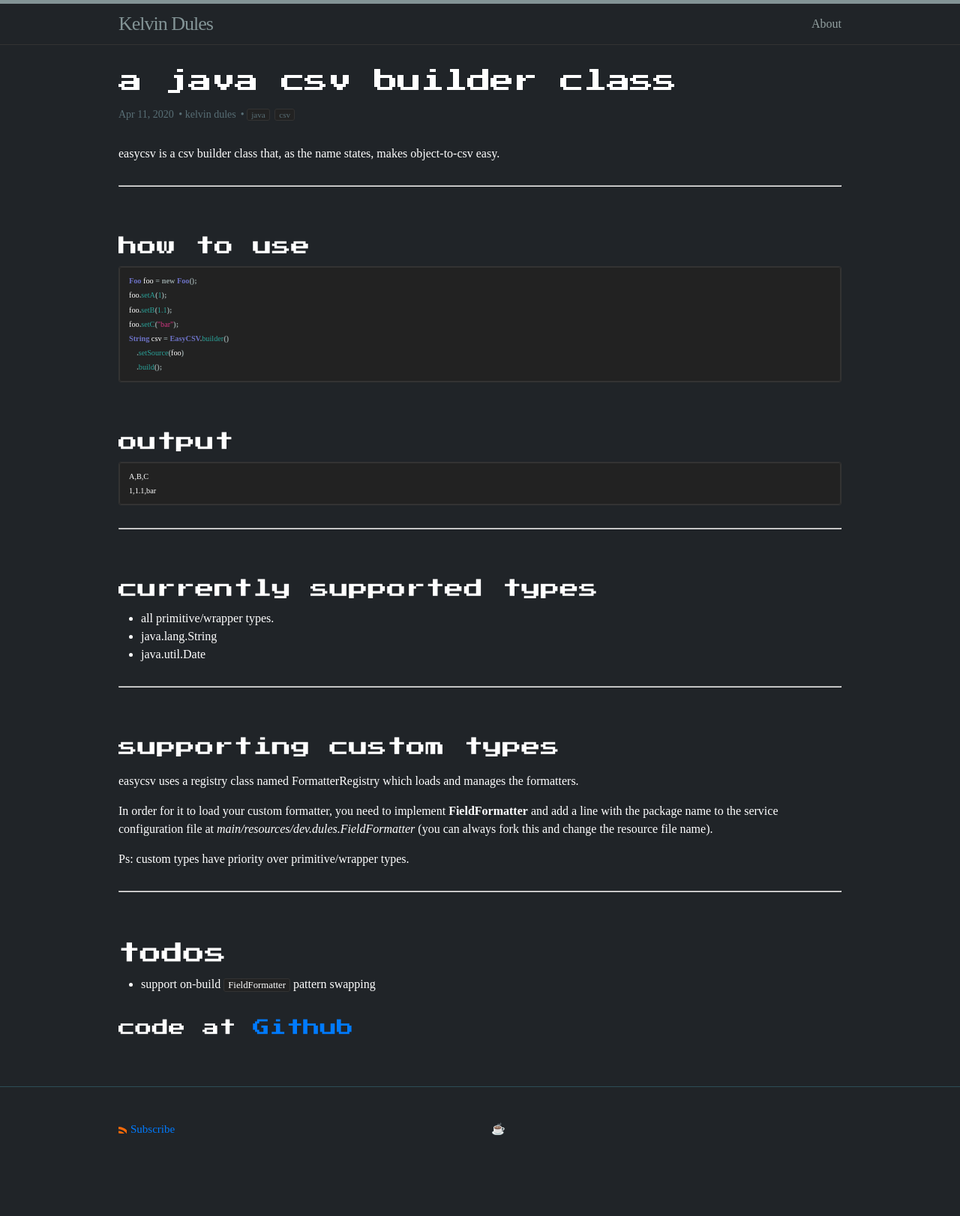
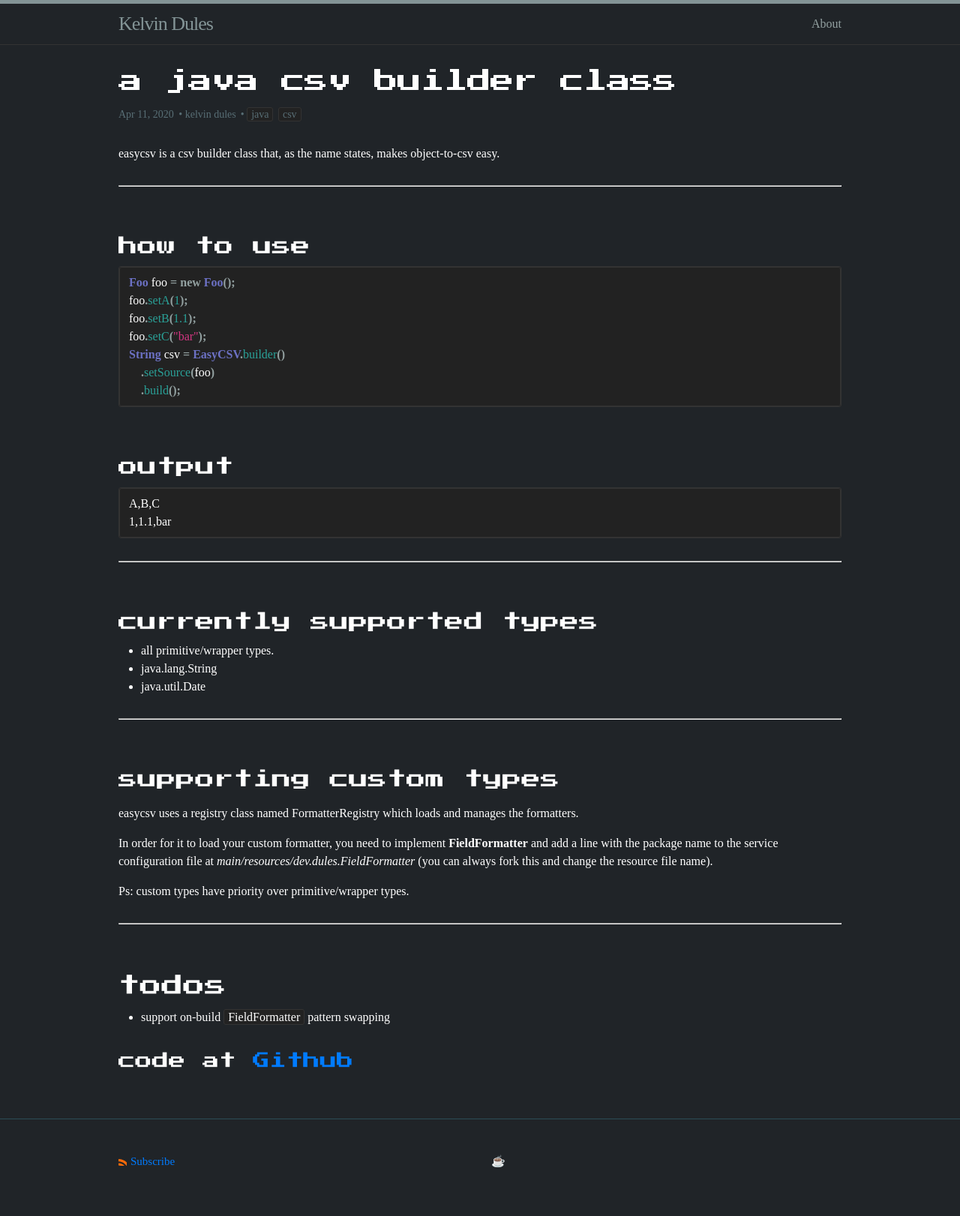
Before and after one commit to kelvindules/kelvindules.github.io, a Jekyll site: the page built from _posts/2020-04-10-easycsv.markdown, in a window 1280 px wide. Shown: the whole page at 75% size. Built offline with Jekyll 4.4.1, drawn with Linux system fonts in a browser that asks for light colours; some web fonts are replaced; before the commit the page ends 1578 px from its top, so only the background shows below that.

Commit message:
adjusts code font

```diff
--- a/assets/css/style.scss
+++ b/assets/css/style.scss
@@ -18,7 +18,7 @@ font-style: normal;
   margin-right: 3px;
 }
 table td, code, kbd, pre, samp {
-  font-size: .8em!important;
+  font-size: 1em!important;
 }
 .html, body, pre, code, kbd, samp {
   font-family: "JetBrainsMono"!important;
```
